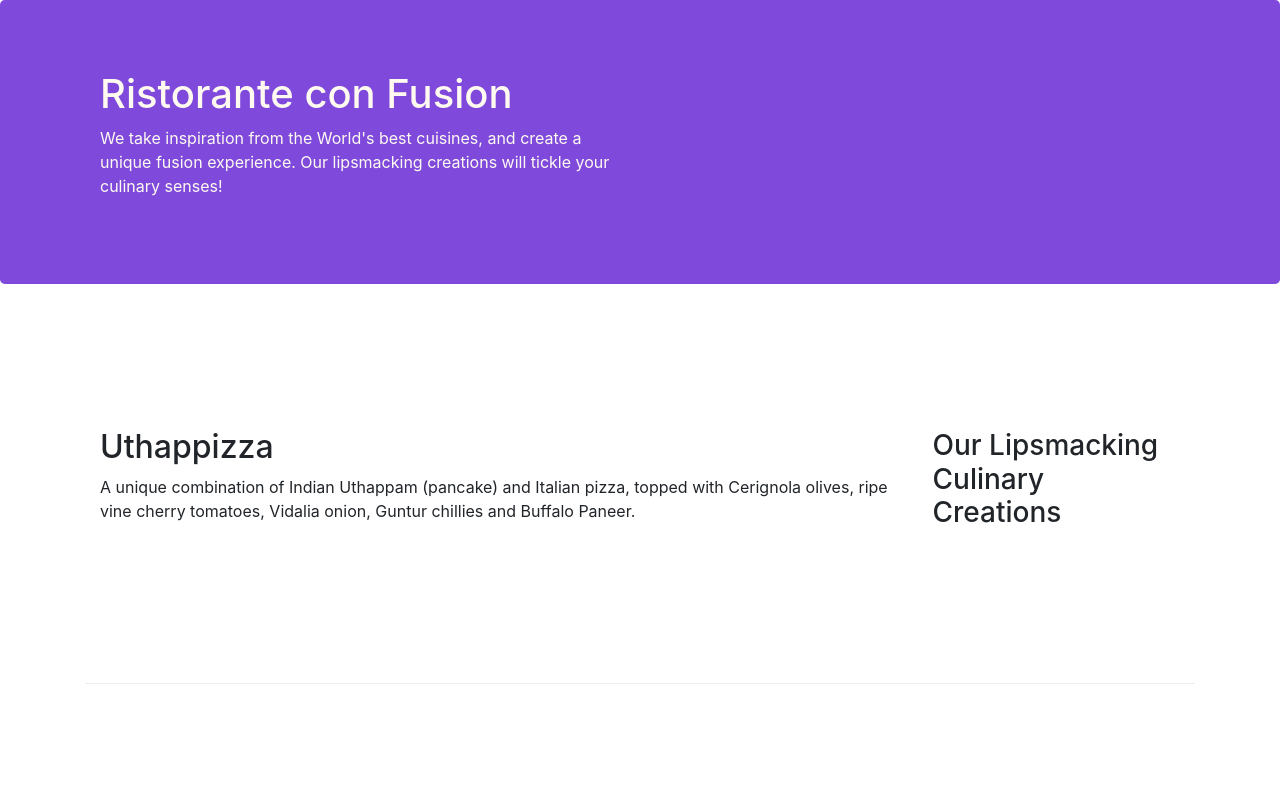
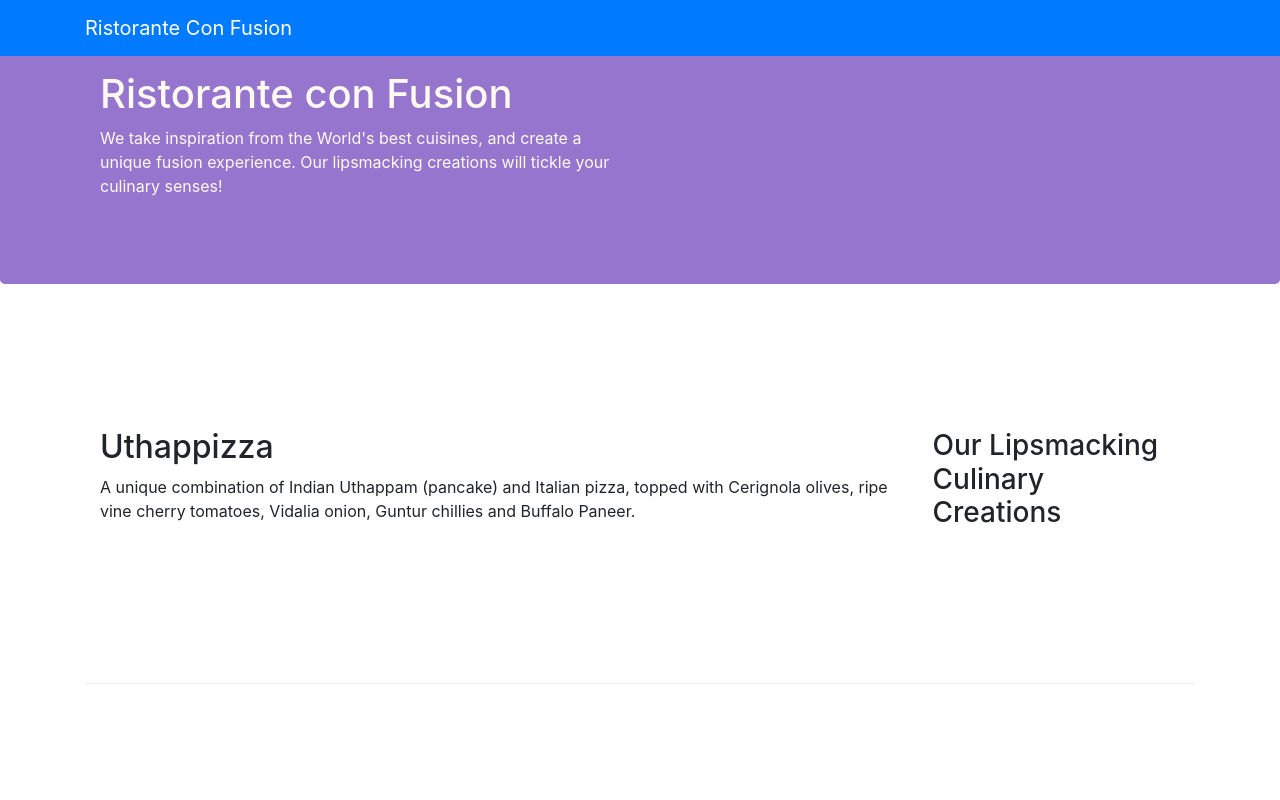
Before and after one commit to PanigrahiAnkit/Bootsrap-Tut, a website: page index.html in a window 1280 px wide. Shown: the top 800 px of the page. Drawn offline with nearby package versions, Linux system fonts and the light colour scheme.

Commit message:
Addition of Navbar

```diff
--- a/css/styles.css
+++ b/css/styles.css
@@ -11,7 +11,7 @@
   }
 
   .footer {
-    background-color: #a587dd;
+    background-color: #D1C4E9;
     margin: 0px auto;
     padding: 20px 0px 20px 0px;
   }
@@ -19,7 +19,7 @@
   .jumbotron {
     padding: 70px 30px 70px 30px;
     margin: 0px auto;
-    background: #7f4adc;
+    background: #9575CD;
     color: floralwhite;
   }
 
--- a/index.html
+++ b/index.html
@@ -14,7 +14,11 @@
 </head>
 
 <body>
-
+<nav class="navbar navbar-dark navbar-expand-sm bg-primary fixed-top">
+    <div class ="container">
+        <a class="navbar-brand" href="#" >Ristorante Con Fusion</a>
+    </div>
+</nav>
     <header class="jumbotron">
         <div class="container">
             <div class="row row-header">
```
